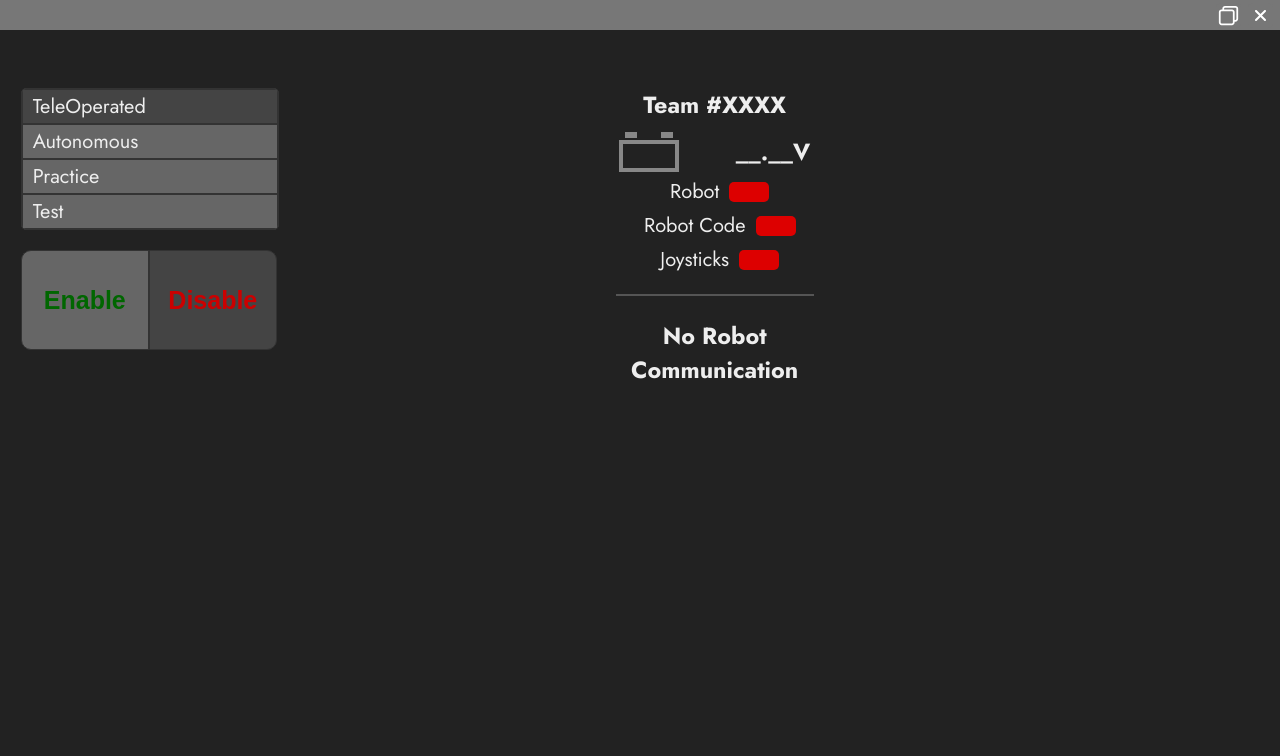
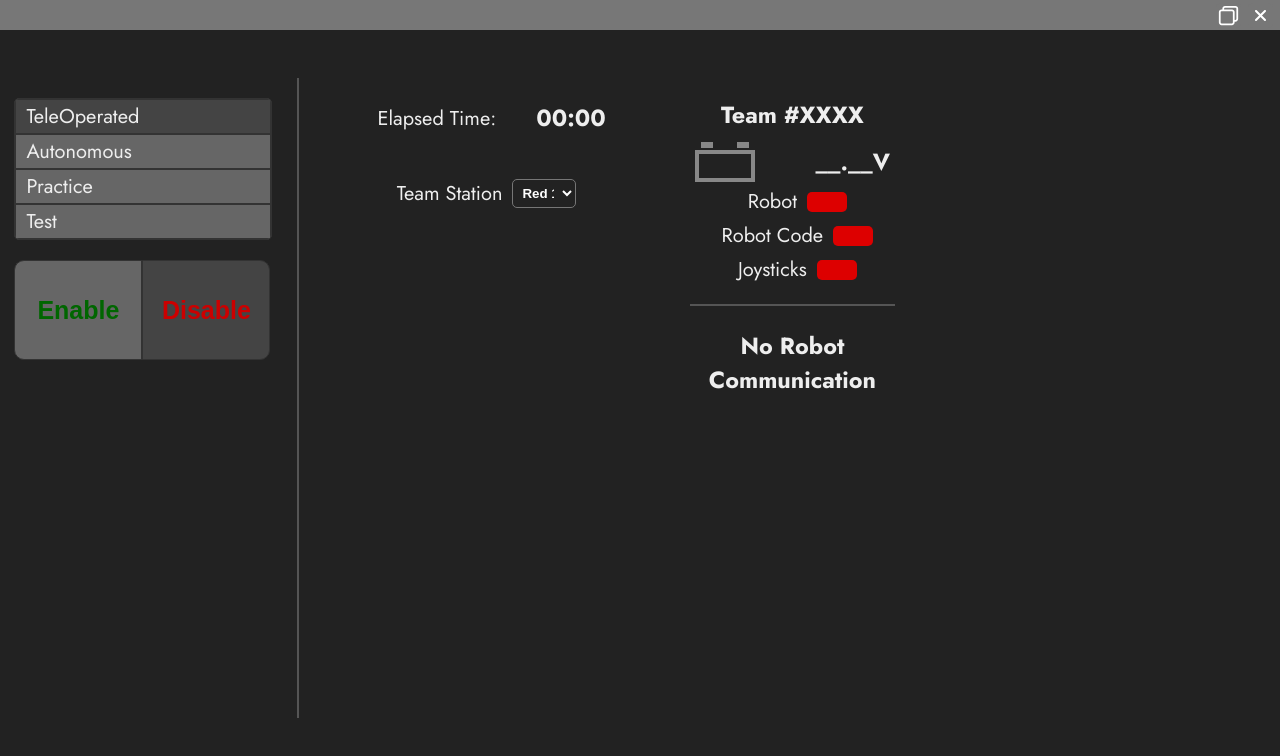
Before and after one commit to commonkestrel/windup, a plain HTML site: page frontend/index.html in a window 1280 px wide. Drawn offline with Linux system fonts and the light colour scheme.

Commit message:
more UI improvements

```diff
--- a/frontend/index.css
+++ b/frontend/index.css
@@ -6,6 +6,8 @@
 }
 
 html, body {
+    position: absolute;
+    top: 0;
     display: flex;
     flex-direction: row;
     background: #222;
@@ -13,7 +15,7 @@ html, body {
     overflow: hidden;
     font-size: 20px;
     font-family: 'Jost';
-    padding-top: 1.5rem;
+    padding-top: 3.5rem
 }
 
 .titlebar {
@@ -54,17 +56,22 @@ html, body {
     padding: 0;
 }
 
-#left-panel {
-    padding: 0 1vw;
-    width: 45vw;
+#l-panel {
+    padding: 0 0.5vw;
+    width: 20vw;
 }
 
-#center-panel {
+#lm-panel {
+    padding: 0 1vw;
+    width: 25vw;
+}
+
+#rm-panel {
     text-align: center;
     width: 20vw;
 }
 
-#right-panel {
+#r-panel {
     width: 35vw;
 }
 
@@ -126,7 +133,7 @@ html, body {
     border: #333 solid 1px;
 }
 
-.seperator {
+.horizontal-seperator {
     display: block;
     width: 80%;
     height: 2px;
@@ -134,7 +141,16 @@ html, body {
     background-color: #555;
 }
 
+.vertical-seperator {
+    display: block;
+    height: 80vh;
+    width: 2px;
+    margin: 0vh 1rem;
+    background-color: #555;
+}
+
 .mode-selector {
+    cursor: pointer;
     padding: 0.1rem 0.5rem;
     border: #333 solid 1px;
 }
@@ -151,6 +167,7 @@ html, body {
 }
 
 .big-button {
+    cursor: pointer;
     margin: 0;
     border-radius: 0;
     width: 50%;
@@ -178,3 +195,30 @@ html, body {
 .disable.selected {
     color: #C00;
 }
+
+.flex {
+    align-items: center;
+    display: flex;
+}
+
+.flex-row {
+    flex-direction: row;
+}
+
+.justify-center {
+    justify-content: center;
+}
+
+#elapsed {
+    margin-left: 2rem;
+}
+
+select {
+    background-color: #222;
+    border-radius: 0.25rem;
+    padding: 0.25rem;
+    margin: 0.5rem;
+    width: 5vw;
+    color: #FFF;
+    font-weight: 600;
+}
--- a/frontend/index.html
+++ b/frontend/index.html
@@ -7,7 +7,7 @@
     <title>WindUp Driver Station</title>
 </head>
 <body>
-    <div data-tauri-drag-region id="titlebar" class="titlebar">
+    <div id="titlebar" class="titlebar">
         <div class="titlebar-button" id="titlebar-minimize">
             <img
                 src="static/minimize.svg"
@@ -22,7 +22,7 @@
         </div>
     </div>
 
-    <div id="left-panel" class="panel">
+    <div id="l-panel" class="panel">
         <div class="tab-selectors">
             <div id="operation-selector" class="selector"></div>
             <div id="diagnostics-selector" class="selector"></div>
@@ -53,7 +53,26 @@
             </div>
         </div>
     </div>
-    <div id="center-panel" class="panel">
+    <div class="vertical-seperator"></div>
+    <div id="lm-panel" class="panel">
+        <div class="flex flex-row justify-center">
+            <p>Elapsed Time:</p>
+            <h3 id="elapsed">00:00</h3>
+        </div>
+
+        <div class="flex flex-row justify-center">
+            <p>Team Station</p>
+            <select>
+                <option value="red1">Red 1</option>
+                <option value="red2">Red 2</option>
+                <option value="red3">Red 3</option>
+                <option value="blue1">Blue 1</option>
+                <option value="blue2">Blue 2</option>
+                <option value="blue3">Blue 3</option>
+            </select>
+        </div>
+    </div>
+    <div id="rm-panel" class="panel">
         <h3 id="team-number">Team #XXXX</h3>
         <div class="voltage">
             <svg id="battery" xmlns="http://www.w3.org/2000/svg" xmlns:xlink="http://www.w3.org/1999/xlink" viewBox="0 0 300 200" shape-rendering="geometricPrecision" text-rendering="geometricPrecision">
@@ -76,7 +95,7 @@
             <p>Joysticks</p>
             <div class="indicator-light indicator-off"></div>
         </div>
-        <span class="seperator"></span>
+        <span class="horizontal-seperator"></span>
         <h3>No Robot Communication</h3>
     </div>
     <div id="right-panel" class="panel">
--- a/frontend/index.js
+++ b/frontend/index.js
@@ -4,19 +4,23 @@ const appWindow = twin.appWindow;
 
 (async () => {
     const monitor = await twin.currentMonitor();
-    console.log(typeof twin);
+
     let size = monitor.size;
+    const windowHeight = size.height;
     size.height *= 0.3;
     size.height += 2*1.5*remPixels();
 
-    console.log(twin.setSize);
     await twin.appWindow.setSize(size);
+    await twin.appWindow.setPosition(new twin.LogicalPosition(0, windowHeight - size.height));
 })()
 
 document.addEventListener("DOMContentLoaded", () => {
     document
         .getElementById("titlebar-minimize")
-        .addEventListener("click", () => appWindow.minimize());
+        .addEventListener("click", () => {
+            console.log("minimize");
+            appWindow.minimize()
+        });
 
     document
         .getElementById("titlebar-close")
```
Also changed, not shown: src-tauri/tauri.conf.json (+7 -5 lines), 1 other file.
